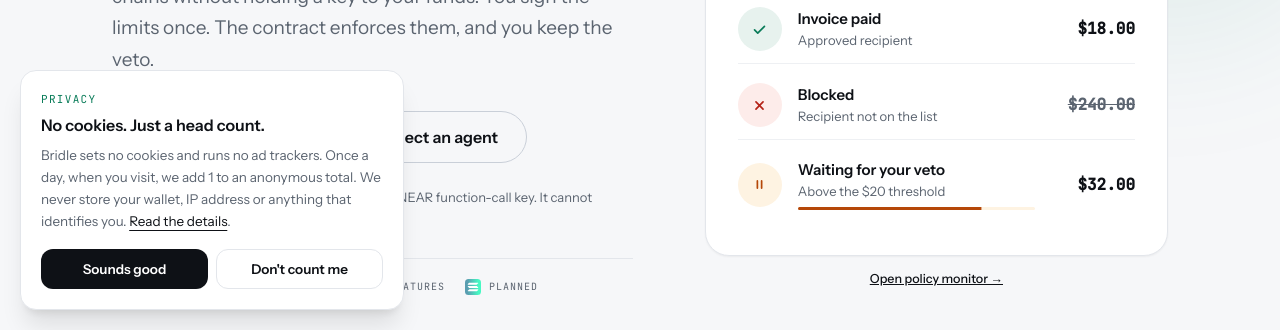
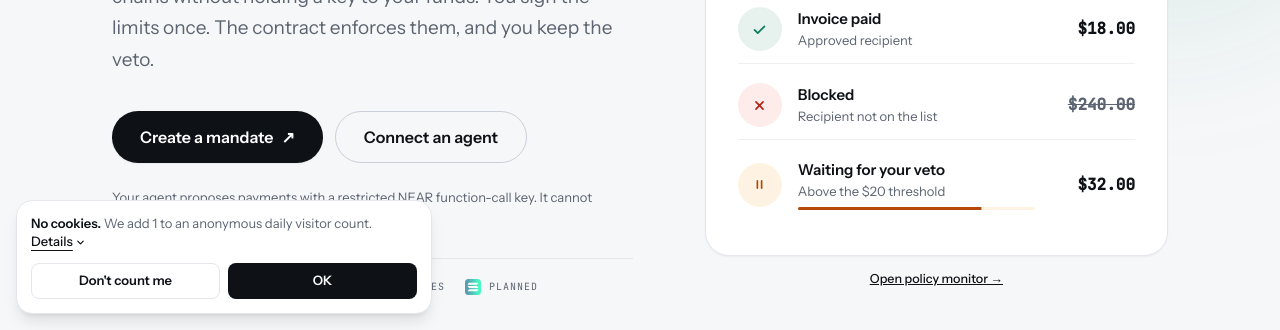
Before and after one commit to Mofifoluwa-ade/Bridle, a Next.js app: page / in a window 1280 px wide. Shown: the part 470-800 px from the top of the page. Built offline with nearby package versions, Linux system fonts and the light colour scheme; no server answers.

Commit message:
privacy notice: compact bar with expandable details

```diff
--- a/components/PrivacyNotice.tsx
+++ b/components/PrivacyNotice.tsx
@@ -12,6 +12,7 @@ const SEEN_KEY = "bridle_privacy_seen";
  */
 export function PrivacyNotice() {
   const [open, setOpen] = useState(false);
+  const [more, setMore] = useState(false);
 
   useEffect(() => {
     if (!trackingConfigured) return;
@@ -36,32 +37,51 @@ export function PrivacyNotice() {
     <div
       role="dialog"
       aria-label="Privacy notice"
-      className="fixed inset-x-3 bottom-3 z-[60] animate-fade-in sm:inset-x-auto sm:bottom-5 sm:left-5 sm:w-[24rem]"
+      className="fixed inset-x-3 bottom-3 z-[60] animate-fade-in sm:inset-x-auto sm:bottom-4 sm:left-4 sm:w-[26rem]"
     >
-      <div className="rounded-2xl border border-line bg-white p-5 shadow-xl dark:border-dark-border dark:bg-dark-card">
-        <p className="font-mono text-[11px] uppercase tracking-label text-accent dark:text-accent-dark">Privacy</p>
-        <h2 className="mt-1.5 text-[16px] font-semibold text-ink dark:text-white">No cookies. Just a head count.</h2>
-        <p className="mt-2 text-[13.5px] leading-relaxed text-mute dark:text-dark-mute">
-          Bridle sets no cookies and runs no ad trackers. Once a day, when you visit, we add 1 to an anonymous total. We never store your wallet, IP address or anything that identifies you.{" "}
-          <Link href="/privacy" className="text-ink underline underline-offset-4 dark:text-white">
-            Read the details
-          </Link>
-          .
+      <div className="rounded-2xl border border-line bg-white p-3.5 shadow-lg dark:border-dark-border dark:bg-dark-card">
+        <p className="text-[13px] leading-snug text-mute dark:text-dark-mute">
+          <span className="font-semibold text-ink dark:text-white">No cookies.</span> We add 1 to an anonymous daily visitor count.{" "}
+          <button
+            type="button"
+            onClick={() => setMore((m) => !m)}
+            aria-expanded={more}
+            className="inline-flex items-center gap-0.5 font-medium text-ink underline underline-offset-4 dark:text-white"
+          >
+            {more ? "Less" : "Details"}
+            <svg width="11" height="11" viewBox="0 0 24 24" fill="none" stroke="currentColor" strokeWidth="2.6" strokeLinecap="round" strokeLinejoin="round" className={`transition-transform ${more ? "rotate-180" : ""}`} aria-hidden>
+              <path d="m6 9 6 6 6-6" />
+            </svg>
+          </button>
         </p>
-        <div className="mt-4 grid grid-cols-2 gap-2">
+
+        {more && (
+          <ul className="mt-2.5 space-y-1.5 border-t border-line pt-2.5 text-[12.5px] leading-snug text-mute dark:border-dark-border dark:text-dark-mute">
+            <li>Counted: a +1 on a daily total for the kind of page you opened, once a day per browser.</li>
+            <li>Never stored: your wallet, IP address, device or anything that identifies you.</li>
+            <li>No cookies and no ad trackers. A note of today&apos;s date stays in your browser only.</li>
+            <li>
+              <Link href="/privacy" className="font-medium text-ink underline underline-offset-4 dark:text-white">
+                Read the full policy
+              </Link>
+            </li>
+          </ul>
+        )}
+
+        <div className="mt-3 grid grid-cols-2 gap-2">
+          <button
+            type="button"
+            onClick={() => close(true)}
+            className="h-9 rounded-lg border border-line bg-white text-[13px] font-semibold text-ink hover:bg-paper dark:border-dark-border dark:bg-dark-card dark:text-white dark:hover:bg-dark-card-hover"
+          >
+            Don&apos;t count me
+          </button>
           <button
             type="button"
             onClick={() => close(false)}
-            className="h-10 rounded-xl bg-ink text-[13.5px] font-semibold text-white hover:opacity-90 dark:bg-white dark:text-ink"
+            className="h-9 rounded-lg bg-ink text-[13px] font-semibold text-white hover:opacity-90 dark:bg-white dark:text-ink"
           >
-            Sounds good
-          </button>
-          <button
-            type="button"
-            onClick={() => close(true)}
-            className="h-10 rounded-xl border border-line text-[13.5px] font-semibold text-ink hover:bg-paper dark:border-dark-border dark:text-white dark:hover:bg-dark-card-hover"
-          >
-            Don&apos;t count me
+            OK
           </button>
         </div>
       </div>
```
